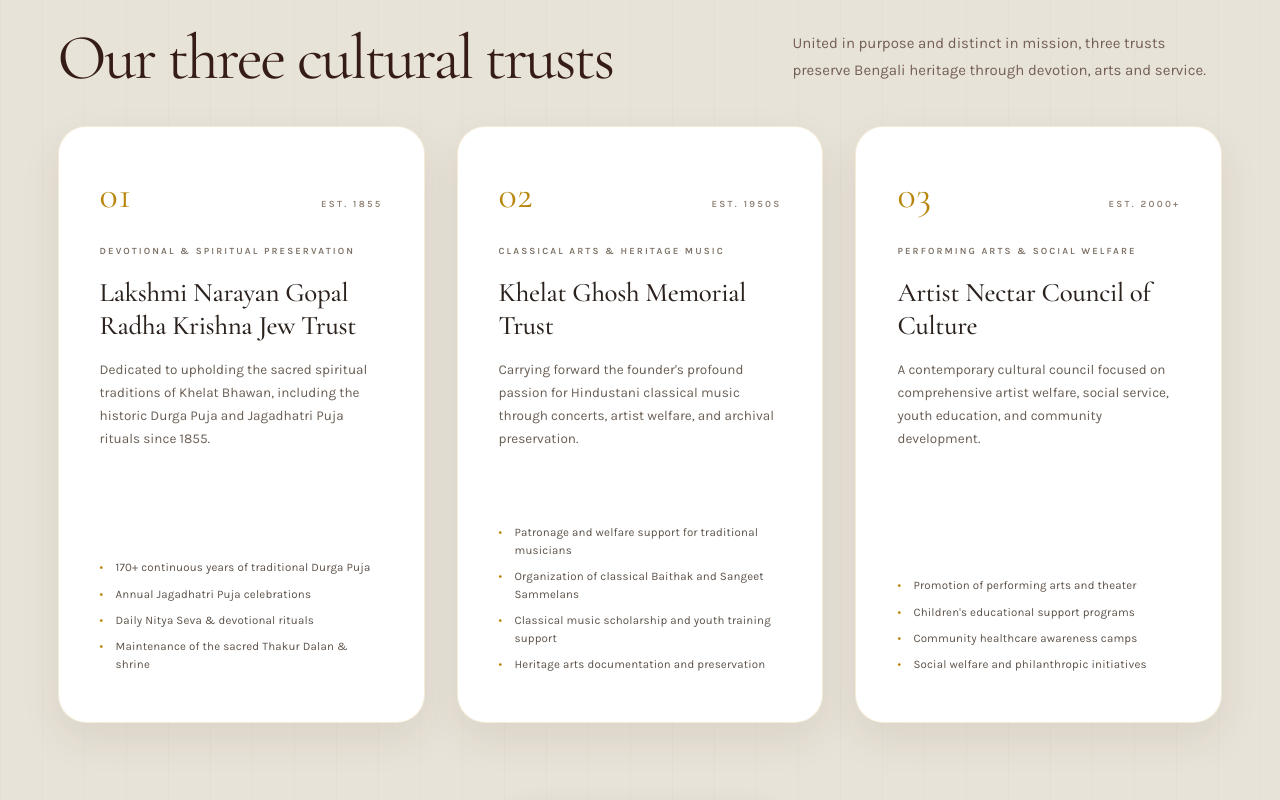
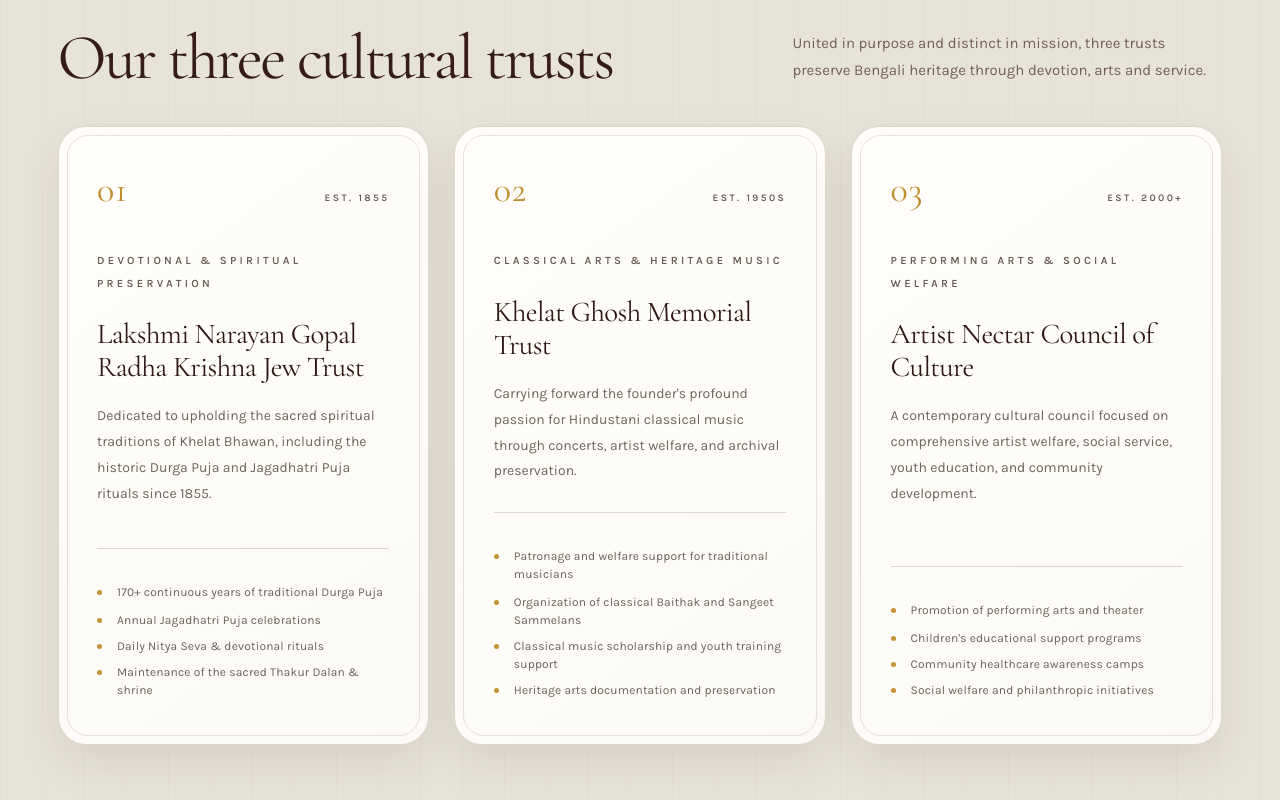
Before and after one commit to jannat-website-idea/khelat-bhawan-heritage, a React (Vite) app: page / in a window 1280 px wide. Shown: the part 2220-3020 px from the top of the page. Built offline with nearby package versions, Linux system fonts and the light colour scheme; a web font is replaced by a local one.

Commit message:
Match cultural trust cards to reference

```diff
--- a/src/index.css
+++ b/src/index.css
@@ -525,18 +525,18 @@
 .heritage-trust-grid {
   display: grid;
   grid-template-columns: repeat(3, 1fr);
-  gap: clamp(24px, 2.5vw, 36px);
+  gap: clamp(20px, 2vw, 30px);
   width: 100%;
 }
 
 .heritage-trust-card {
   position: relative;
-  min-height: 540px;
-  padding: clamp(38px, 3.8vw, 50px) clamp(30px, 3.2vw, 42px);
-  background: #ffffff;
-  border: 1px solid rgba(216, 174, 98, 0.25);
+  min-height: 565px;
+  padding: clamp(42px, 3.5vw, 52px) clamp(30px, 3vw, 42px);
+  background: linear-gradient(145deg,#fffefa 0%,#fbfaf6 100%);
+  border: 1px solid rgba(117, 96, 78, 0.24);
   border-radius: 28px;
-  box-shadow: 0 16px 40px rgba(45, 20, 15, 0.08);
+  box-shadow: 0 18px 42px rgba(45, 31, 22, 0.09);
   transition: transform .45s cubic-bezier(0.16, 1, 0.3, 1), box-shadow .45s cubic-bezier(0.16, 1, 0.3, 1), border-color .35s ease;
   display: flex;
   flex-direction: column;
@@ -545,94 +545,108 @@
 }
 
 .heritage-trust-card:hover {
-  transform: translateY(-6px);
-  border-color: rgba(216, 174, 98, 0.6);
-  box-shadow: 0 24px 55px rgba(45, 20, 15, 0.14), 0 0 20px rgba(216, 174, 98, 0.12);
+  transform: translateY(-5px);
+  border-color: rgba(177, 137, 61, 0.52);
+  box-shadow: 0 25px 58px rgba(45, 31, 22, 0.14);
 }
 
 .heritage-trust-card:before {
-  display: none;
+  content: "";
+  position: absolute;
+  inset: 8px;
+  border: 1px solid rgba(177, 155, 122, 0.28);
+  border-radius: 21px;
+  pointer-events: none;
 }
+
+.heritage-trust-card > div { position: relative; z-index: 1; }
 
 .heritage-trust-card__top {
   display: flex;
   align-items: baseline;
   justify-content: space-between;
-  margin-bottom: 28px;
+  margin-bottom: 42px;
   padding-bottom: 0;
   border-bottom: none;
 }
 
 .heritage-trust-card__top span {
-  color: #b8860b;
+  color: #c18e2f;
   font-family: var(--font-serif);
-  font-size: 38px;
+  font-size: 36px;
   font-weight: 400;
   line-height: 1;
   letter-spacing: 0.02em;
 }
 
 .heritage-trust-card__top small {
-  color: #8c7d70;
-  font-size: 9.5px;
+  color: #655a52;
+  font-size: 10px;
   font-weight: 600;
   letter-spacing: .24em;
   text-transform: uppercase;
 }
 
 .heritage-trust-card p.heritage-kicker {
-  color: #7b6f64;
-  font-size: 9.5px;
+  color: #675b53;
+  font-size: 11px;
   font-weight: 600;
-  letter-spacing: 0.22em;
+  line-height: 2.05;
+  letter-spacing: 0.3em;
   text-transform: uppercase;
-  margin-bottom: 18px;
+  margin-bottom: 22px;
 }
 
 .heritage-trust-card h3 {
   position: relative;
-  margin: 0 0 16px;
-  color: #2b221e;
+  margin: 0 0 20px;
+  color: #2f1714;
   font-family: var(--font-serif);
-  font-size: clamp(23px, 2.1vw, 29px);
-  font-weight: 500;
-  line-height: 1.22;
-  letter-spacing: -0.01em;
+  font-size: clamp(27px, 2.25vw, 34px);
+  font-weight: 400;
+  line-height: 1.15;
+  letter-spacing: -0.02em;
 }
 
 .heritage-trust-card > div > p:not(.heritage-kicker) {
   position: relative;
-  font-size: 13.5px;
-  line-height: 1.7;
-  color: #695e54;
+  font-size: 14px;
+  line-height: 1.85;
+  color: #70645a;
+}
+
+.heritage-trust-card__activities {
+  margin-top: auto;
+  padding-top: 28px;
 }
 
 .heritage-trust-card ul {
   position: relative;
-  margin: 24px 0 0;
-  padding: 16px 0 0;
-  border-top: none;
+  margin: 0;
+  padding: 24px 0 0;
+  border-top: 1px solid rgba(117, 96, 78, 0.24);
   list-style: none;
 }
 
 .heritage-trust-card li {
   position: relative;
-  margin: 9px 0;
-  padding-left: 16px;
-  color: #5c5249;
-  font-size: 11.5px;
-  line-height: 1.55;
+  margin: 10px 0;
+  padding-left: 20px;
+  color: #6c6158;
+  font-size: 12px;
+  line-height: 1.5;
   letter-spacing: .015em;
 }
 
 .heritage-trust-card li:before {
-  content: "•";
+  content: "";
   position: absolute;
   left: 0;
-  color: #b8860b;
-  font-size: 13px;
-  line-height: 1;
-  top: 1px;
+  top: .56em;
+  width: 5px;
+  height: 5px;
+  border-radius: 50%;
+  background: #c49337;
 }
 
 .heritage-button--dark {
@@ -928,7 +942,10 @@
   .lineage-alpana-rail--left { left: 5px; }
   .lineage-alpana-rail--right { right: 5px; }
   .heritage-pattern-field,.heritage-gallery { width: 100%; padding-inline: 6vw; }
-  .heritage-trust-card { padding: 36px 25px; }
+  .heritage-trust-card { padding: 40px 28px; border-radius: 24px; }
+  .heritage-trust-card:before { inset: 6px; border-radius: 18px; }
+  .heritage-trust-card__top { margin-bottom: 34px; }
+  .heritage-trust-card h3 { font-size: 29px; }
   .heritage-timeline-band .heritage-section { width: 88vw; }
   .heritage-devotion { min-height: 560px; padding-inline: 8vw; }
   .heritage-gallery__grid { grid-template-columns: 1fr 1fr; grid-template-rows: 290px 210px; }
--- a/src/pages/HomePage.jsx
+++ b/src/pages/HomePage.jsx
@@ -154,7 +154,7 @@ export default function HomePage({ lang = 'en', setActiveTab, onOpenBooking, onO
                   <p>{trust.desc}</p>
                 </div>
 
-                <div className="mt-auto pt-6">
+                <div className="heritage-trust-card__activities">
                   <ul className="space-y-2">
                     {trust.activities.slice(0, 4).map((activity, idx) => (
                       <li key={idx}>
```
